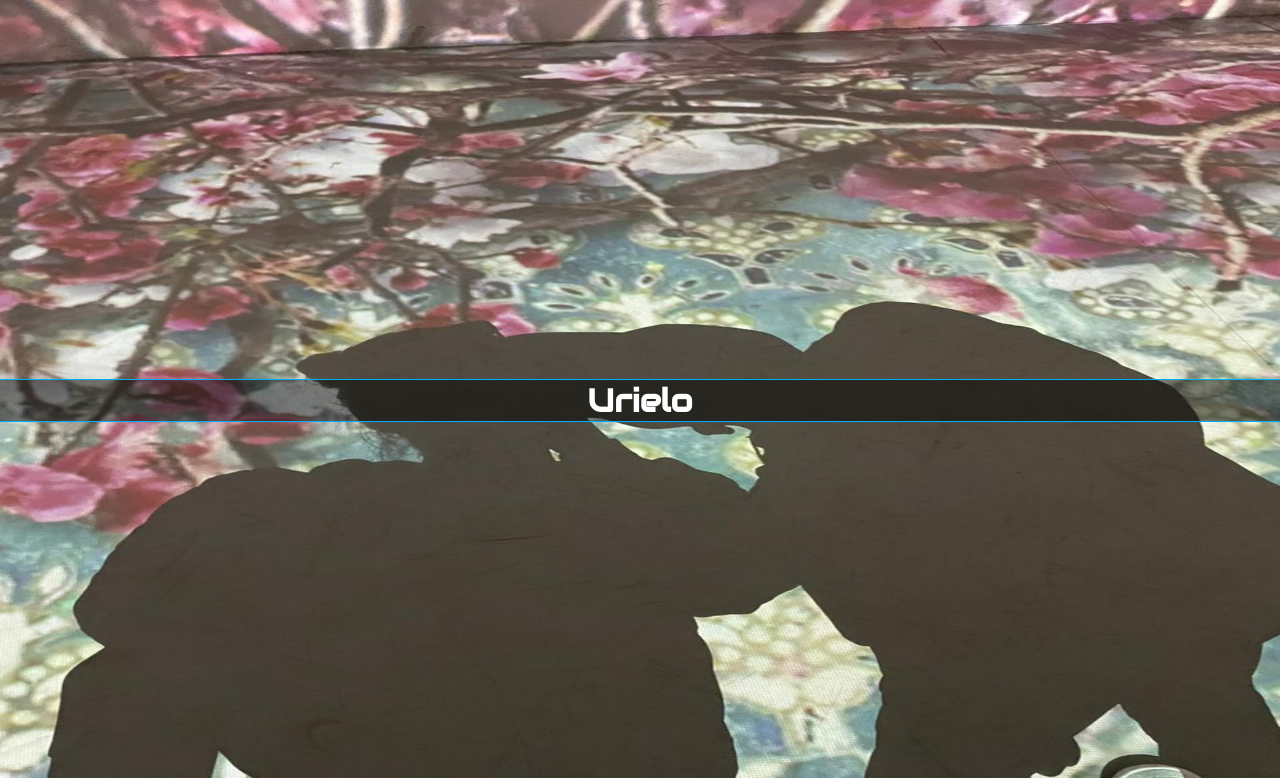
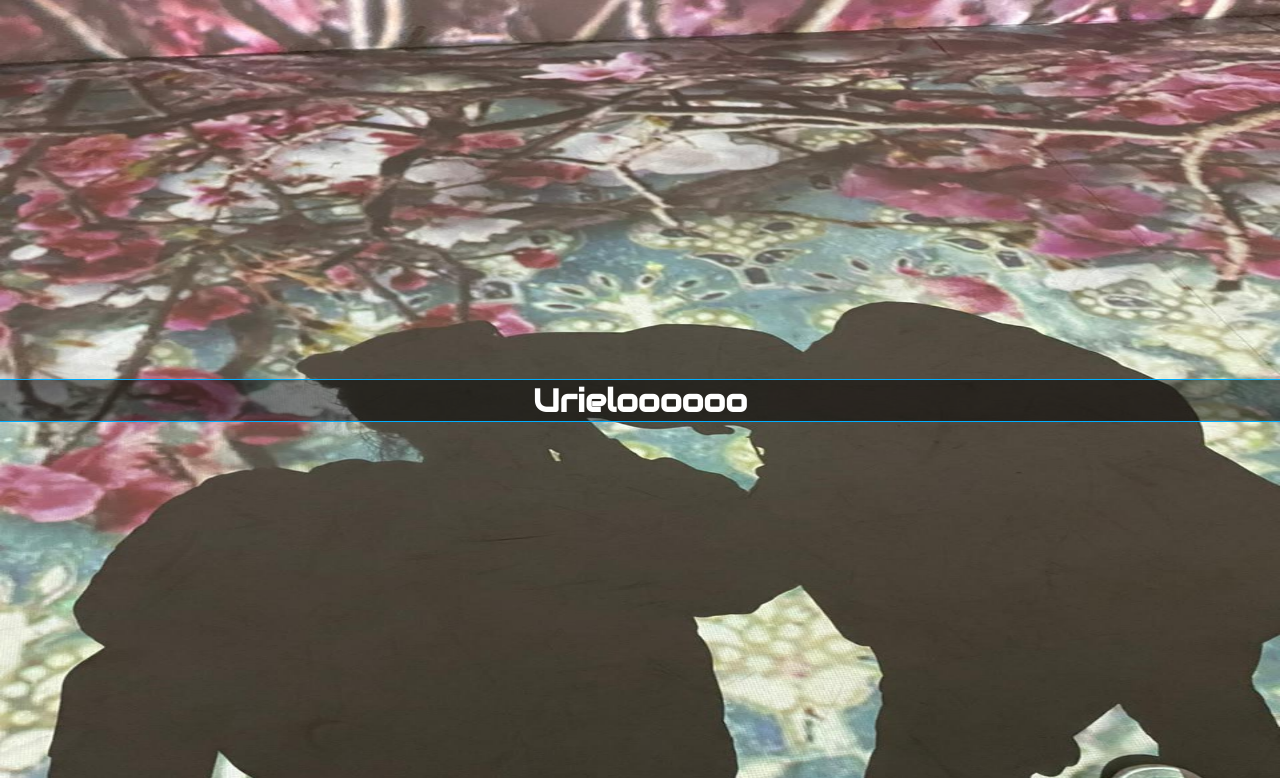
Before and after one commit to urielo96/pagina_web_sticky, a plain HTML site: page index.html in a window 1280 px wide. Shown: the top 778 px of the page. Drawn offline with Linux system fonts and the light colour scheme.

Commit message:
Update index.html

```diff
--- a/index.html
+++ b/index.html
@@ -11,7 +11,7 @@
     <main>
 
         <div class="uriel">
-        <h1>Urielo</h1>
+        <h1>Urieloooooo</h1>
         </div>
     </div>
     <div class="contenedor-imagenes">
```
